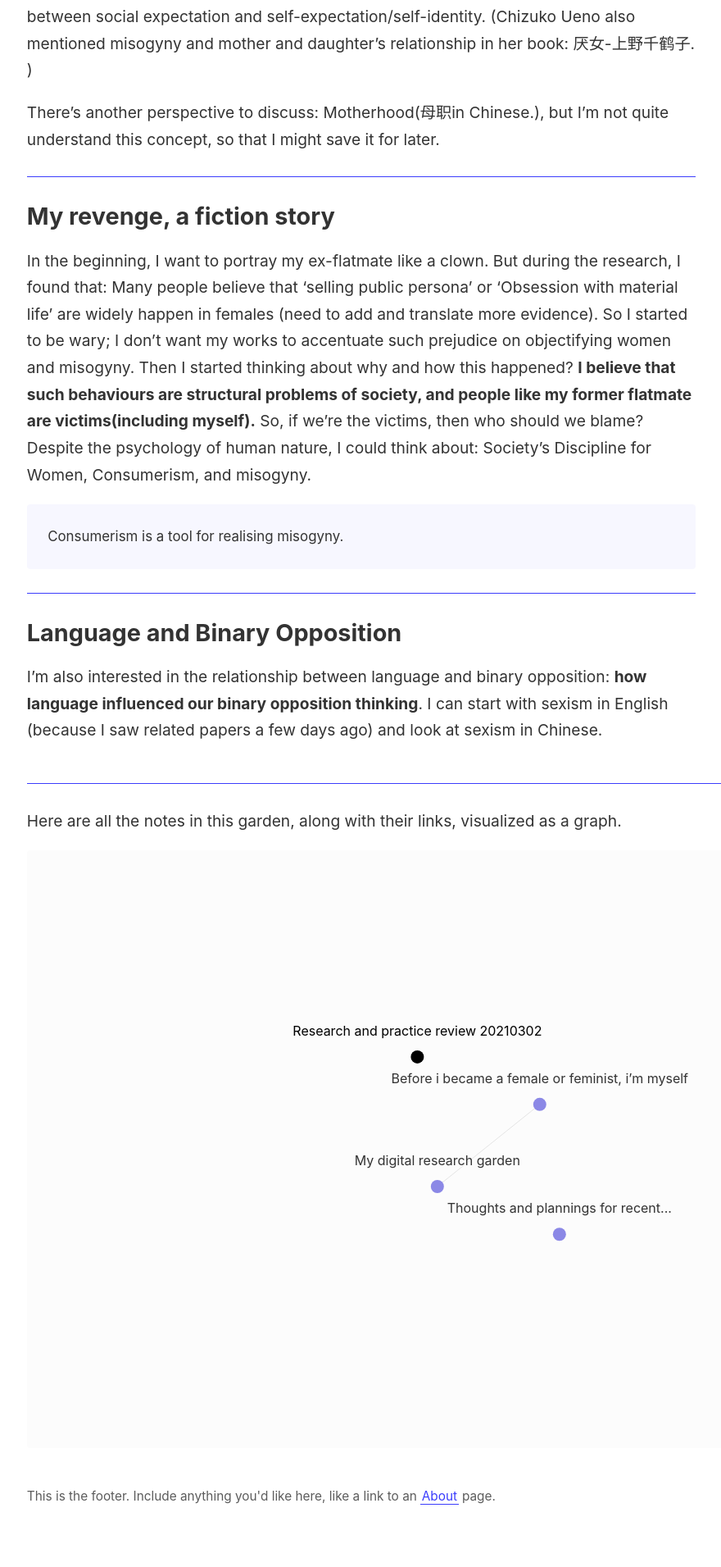
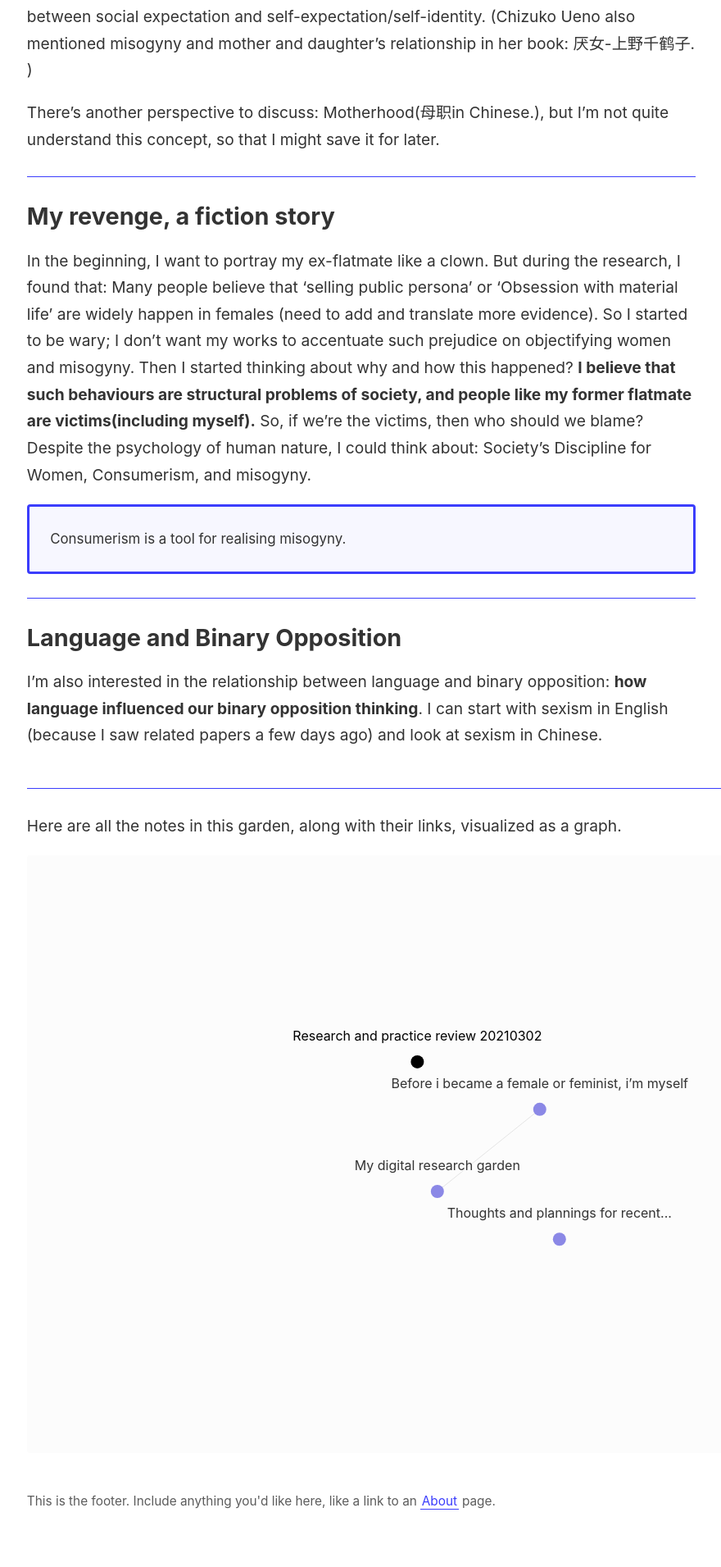
Before and after one commit to Chan-ops/my-digital-garden, a Jekyll site: the page built from _notes/Research and Practice review 20210302.md, in a window 1280 px wide. Shown: the part 1825-3736 px from the top of the page at 82% size, without its empty margins (44-924 px from the left). Built offline with Jekyll 4.4.1, drawn with Linux system fonts in a browser that asks for light colours.

Commit message:
Update _style.scss

```diff
--- a/_sass/_style.scss
+++ b/_sass/_style.scss
@@ -49,6 +49,8 @@ blockquote {
   margin: 0;
   font-size: 0.88em;
   background: $color-box-background;
+  border-color: $color-border;
+  border-style: solid;
   border-radius: $border-radius;
 
   p {
```
